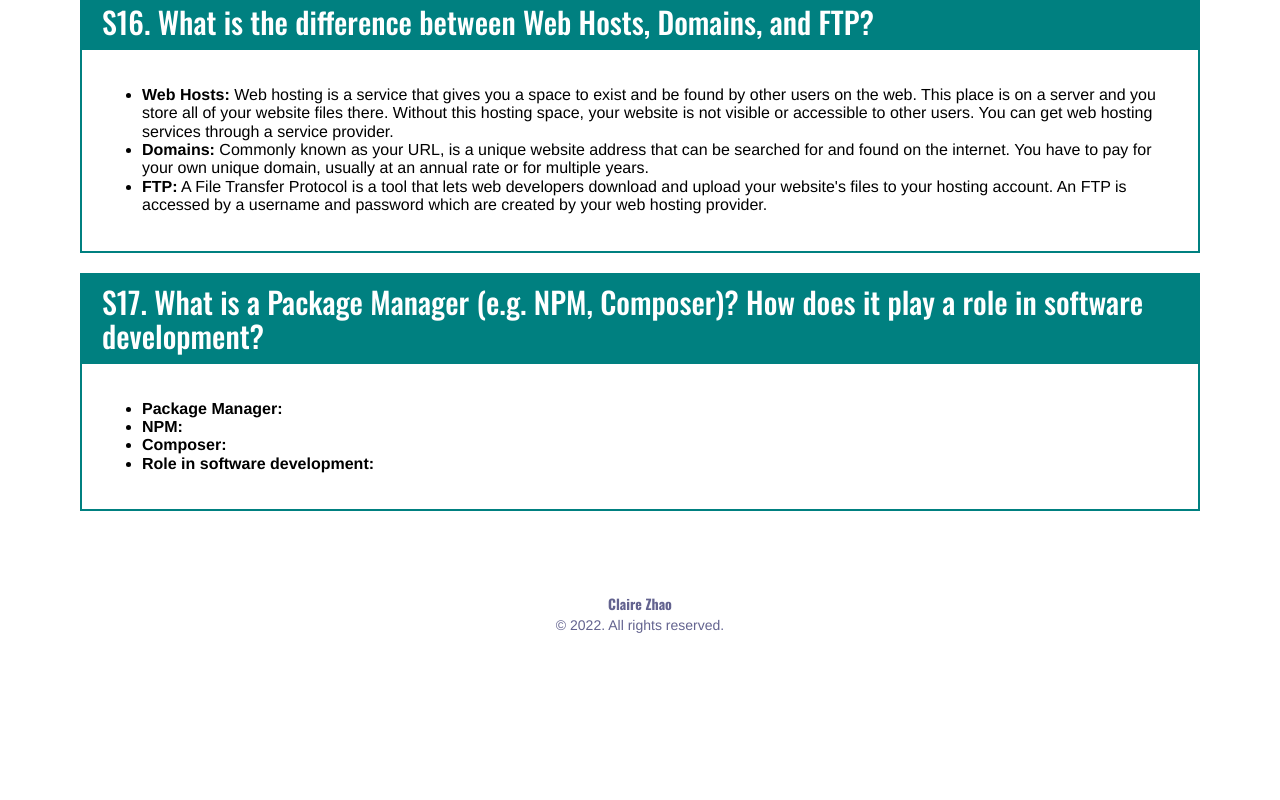
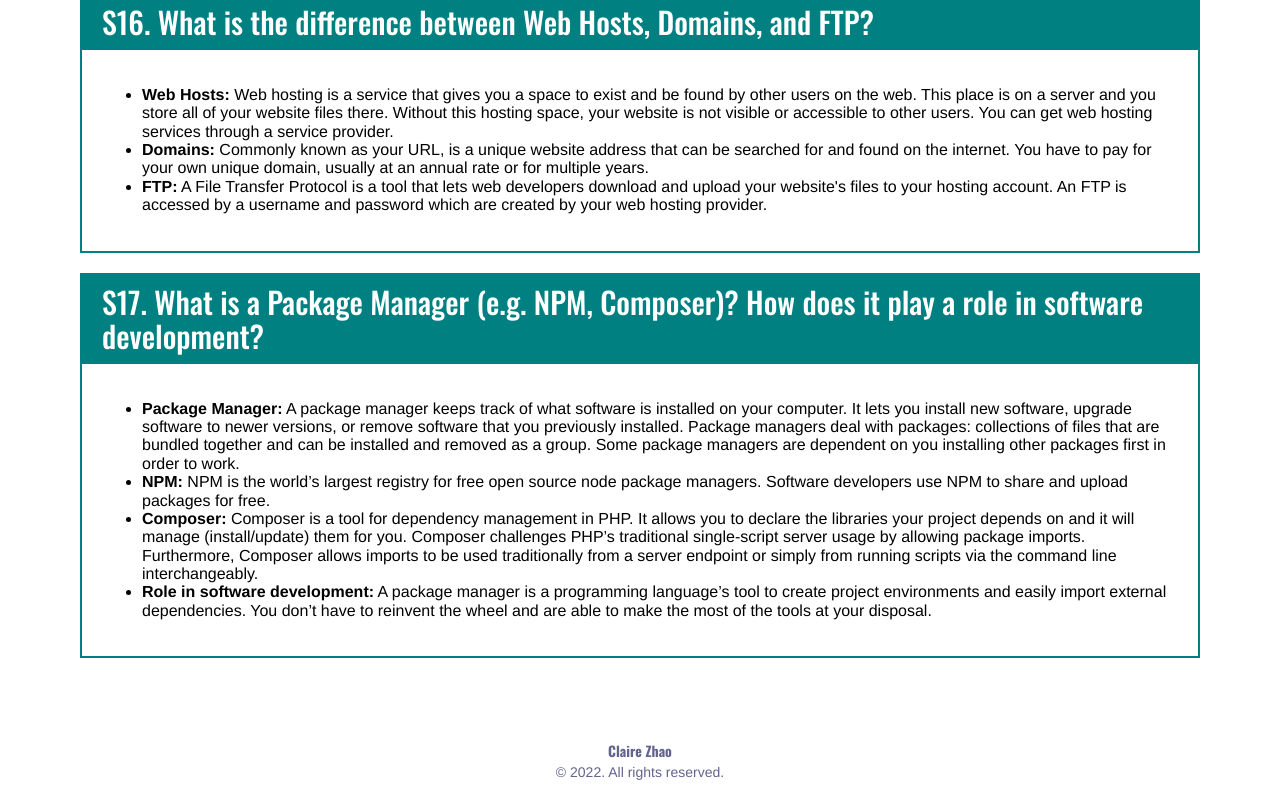
Before and after one commit to claireyz/Web-1-Zhao-Claire-Final, a React (Create React App) app: page /homework in a window 1280 px wide. Shown: the part 4308-5108 px from the top of the page. Before the commit the page ends 4961 px from the top, so only its background shows below. Built offline with nearby package versions, Linux system fonts and the light colour scheme.

Commit message:
adding essay answer

```diff
--- a/src/React/Homework/Essays/Essays.jsx
+++ b/src/React/Homework/Essays/Essays.jsx
@@ -135,10 +135,10 @@ const Essays = () => {
 
             <Essay q='S17. What is a Package Manager (e.g. NPM, Composer)? How does it play a role in software development?' >
                 <ul>
-                    <li> <b> Package Manager:</b> </li>
-                    <li> <b> NPM:</b> </li>
-                    <li> <b> Composer:</b> </li>
-                    <li> <b> Role in software development:</b> </li>
+                    <li> <b> Package Manager:</b> A package manager keeps track of what software is installed on your computer. It lets you install new software, upgrade software to newer versions, or remove software that you previously installed. Package managers deal with packages: collections of files that are bundled together and can be installed and removed as a group. Some package managers are dependent on you installing other packages first in order to work. </li>
+                    <li> <b> NPM:</b> NPM is the world’s largest registry for free open source node package managers. Software developers use NPM to share and upload packages for free. </li>
+                    <li> <b> Composer:</b> Composer is a tool for dependency management in PHP. It allows you to declare the libraries your project depends on and it will manage (install/update) them for you. Composer challenges PHP’s traditional single-script server usage by allowing package imports. Furthermore, Composer allows imports to be used traditionally from a server endpoint or simply from running scripts via the command line interchangeably. </li>
+                    <li> <b> Role in software development:</b> A package manager is a programming language’s tool to create project environments and easily import external dependencies. You don’t have to reinvent the wheel and are able to make the most of the tools at your disposal. </li>
                 </ul>
             </Essay>
 
```
